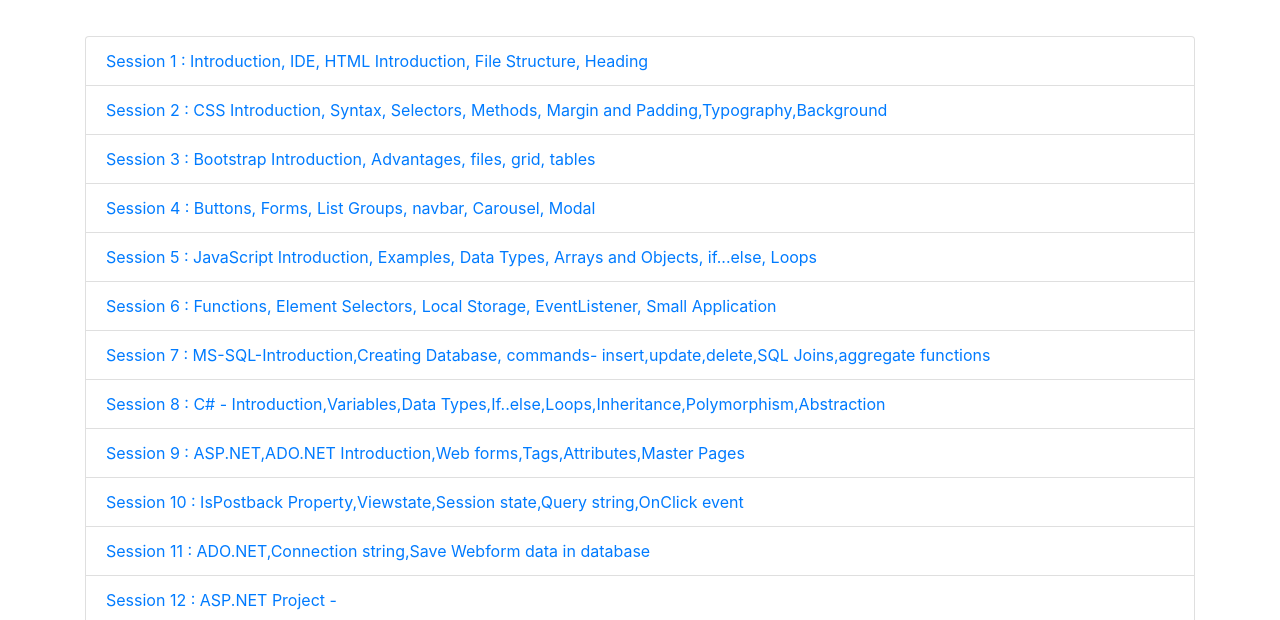
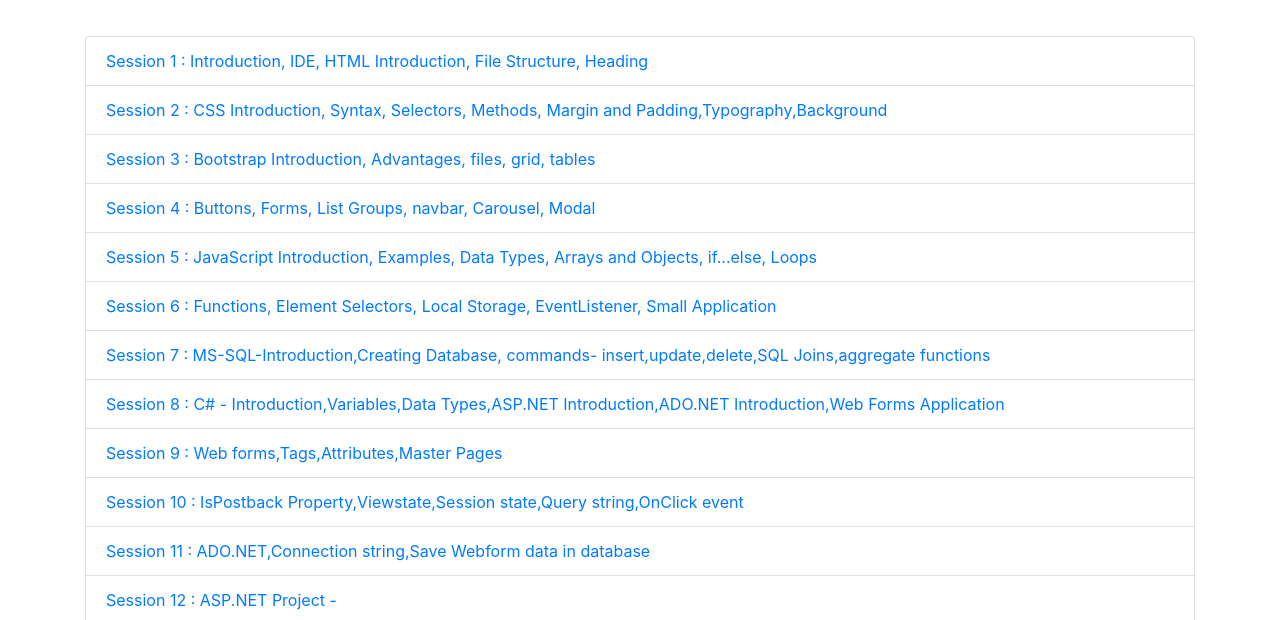
Before and after one commit to ashishkhadyehub/InternshipTrainingnotes12days, a plain HTML site: page index.html in a window 1280 px wide. Shown: the part 180-800 px from the top of the page. Drawn offline with nearby package versions, Linux system fonts and the light colour scheme.

Commit message:
revised home

```diff
--- a/index.html
+++ b/index.html
@@ -64,8 +64,8 @@
                     <li class="list-group-item"><a href="Session5.html">Session 5 : JavaScript Introduction, Examples, Data Types, Arrays and Objects, if...else, Loops</a></li>
                     <li class="list-group-item"><a href="Session6.html">Session 6 : Functions, Element Selectors, Local Storage, EventListener, Small Application</a></li>
                     <li class="list-group-item"><a href="Session8.html">Session 7 : MS-SQL-Introduction,Creating Database, commands- insert,update,delete,SQL Joins,aggregate functions</a></li>
-                    <li class="list-group-item"><a href="Session9.html">Session 8 : C# - Introduction,Variables,Data Types,If..else,Loops,Inheritance,Polymorphism,Abstraction</a></li>
-                    <li class="list-group-item"><a href="Session_9.html">Session 9 : ASP.NET,ADO.NET Introduction,Web forms,Tags,Attributes,Master Pages</a></li>
+                    <li class="list-group-item"><a href="Session9.html">Session 8 : C# - Introduction,Variables,Data Types,ASP.NET Introduction,ADO.NET Introduction,Web Forms Application</a></li>
+                    <li class="list-group-item"><a href="Session_9.html">Session 9 : Web forms,Tags,Attributes,Master Pages</a></li>
                     <li class="list-group-item"><a href="Session10.html">Session 10 : IsPostback Property,Viewstate,Session state,Query string,OnClick event</a></li>
                     <li class="list-group-item"><a href="Session11.html">Session 11 : ADO.NET,Connection string,Save Webform data in database</a></li>
                     <li class="list-group-item"><a href="#">Session 12 : ASP.NET Project -</a></li>
```
